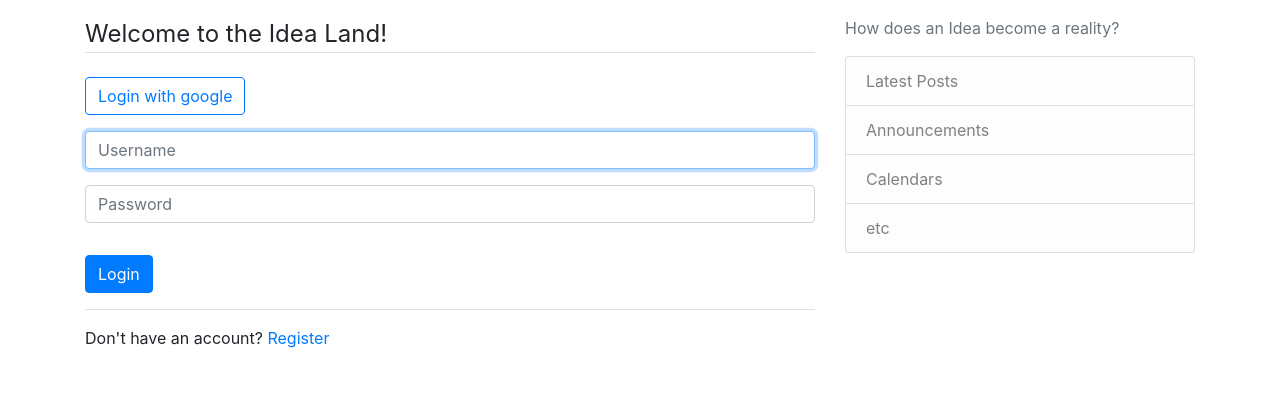
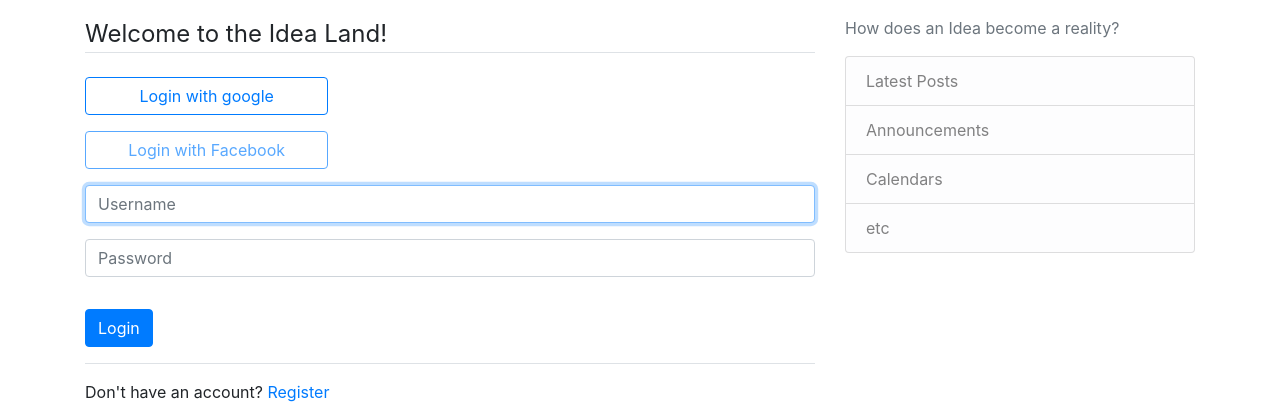
Before and after one commit to canhazn/whatsidea, a Django app: page /login/ in a window 1280 px wide. Shown: the part 56-476 px from the top of the page. Run offline with Django 3.2, Linux system fonts and the light colour scheme; some libraries are stand-ins or nearby versions.

Commit message:
Login with facebook

```diff
--- a/templates/user-login.html
+++ b/templates/user-login.html
@@ -15,8 +15,10 @@
 {% block content %}
 <main>
     <legend class="border-bottom mb-4">Welcome to the Idea Land!</legend>
-
-    <a class="btn btn-outline-primary" href="{% url 'social:begin' 'google-oauth2' %}">Login with google</a>
+    <div class="social-login col-md-4 p-0">
+    <a class="btn btn-block btn-outline-primary" href="{% url 'social:begin' 'google-oauth2' %}">Login with google</a>
+    <a class="btn btn-block btn-outline-primary mt-3 disabled cursor-not-allowed">Login with Facebook</a>
+    </div>
     <div class="my-3 bg-danger text-white rounded">
         {% if request.method == "POST" %}
         <div class="p-3">{{ form.errors }}</div>
```
Also changed, not shown: templates/user-register.html (+7 -4 lines).
